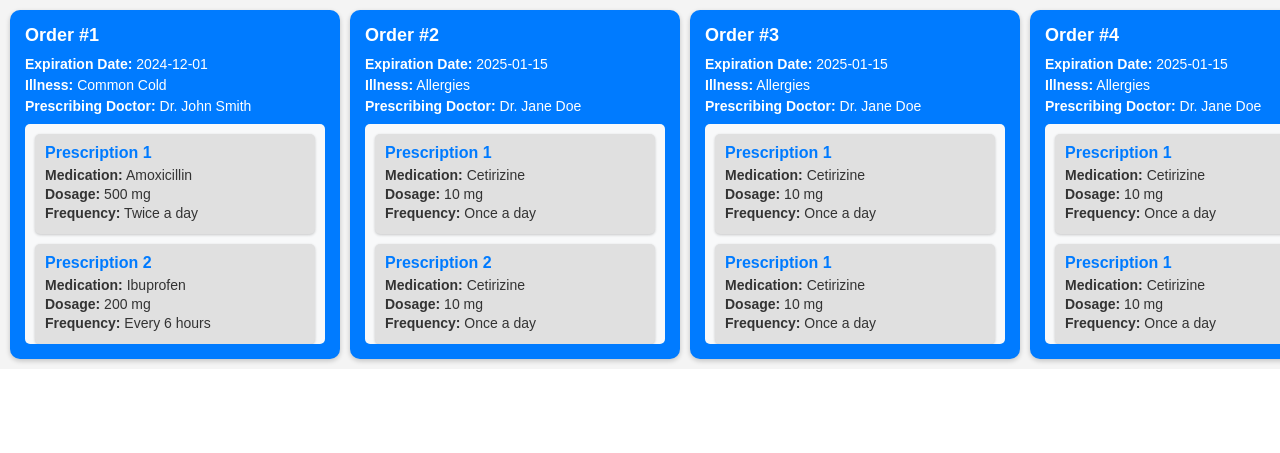
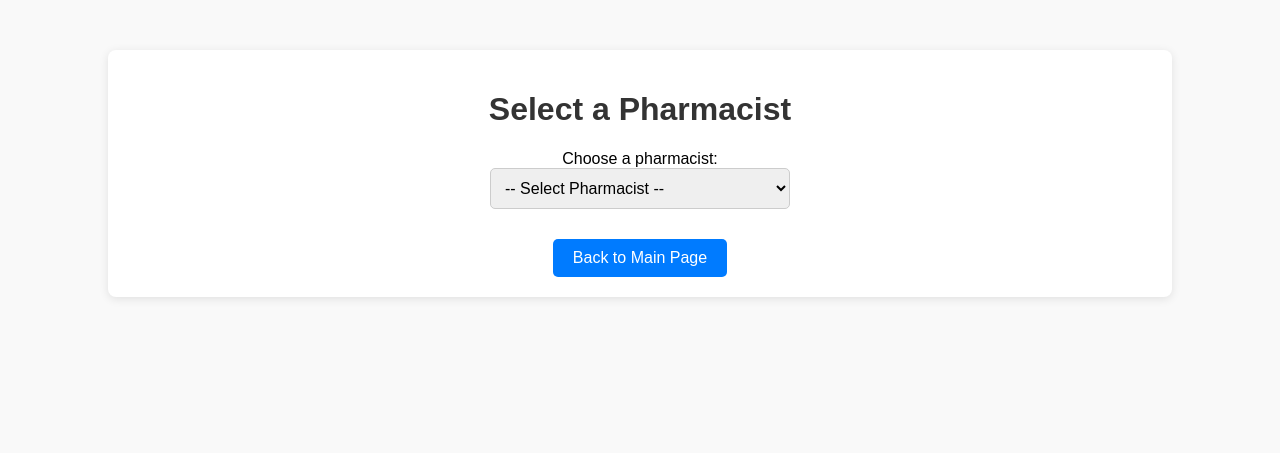
Before and after one commit to Khushi-12/Breaking_DBMS, a Flask app: page /user_setting in a window 1280 px wide. Shown: the top 453 px of the page. Run offline with Flask 3, Linux system fonts and the light colour scheme; data comes from the database, SQL or seed files in the repository.

Commit message:
final fixes

```diff
--- a/app.py
+++ b/app.py
@@ -63,8 +63,7 @@ def get_meds():
         return jsonify(meds)
     finally:
         con.close()
-    meds = con.query("SELECT * FROM chemical_database.medication order by scientific_name;")
-    return jsonify(meds)
+
 
 
 def addDashesToPhoneNumber(number: str):
@@ -171,6 +170,7 @@ def get_doctor_info():
 
 @app.route('/get_medication_info', methods=['GET'])
 def get_medication_info():
+    con =get_con()
     med_id = request.args.get('id')
 
     med = con.query(f"SELECT * FROM chemical_database.medication med WHERE med.scientific_name = '{med_id}';")
@@ -179,7 +179,7 @@ def get_medication_info():
 
     chemicals = con.query(f"SELECT * FROM medication med JOIN composed_of cof ON med.scientific_name = cof.scientific_name JOIN chemical che ON cof.chemical_scientific_name = che.scientific_name WHERE med.scientific_name = '{med_id}';")
 
-    med = med[0]
+    med =med[0]
     med["uses"] = uses
 
     for chemInd in range(len(chemicals)):
@@ -192,6 +192,7 @@ def get_medication_info():
 
 
     return jsonify(med)
+
 
 @app.route('/get_pharmacists', methods=['GET'])
 def get_pharmacy():
--- a/templates/pharmacist_profile.html
+++ b/templates/pharmacist_profile.html
@@ -3,245 +3,192 @@
 <head>
     <meta charset="UTF-8">
     <meta name="viewport" content="width=device-width, initial-scale=1.0">
-    <title>Orders with Prescription Details</title>
+    <title>Dynamic Pharmacist Profile</title>
     <style>
         body {
+            margin: 0;
             font-family: Arial, sans-serif;
-            margin: 0;
-            padding: 0;
+            background-color: #f9f9f9;
         }
 
-        .scroll-container {
-            display: flex;
-            overflow-x: auto;
-            padding: 10px;
-            gap: 10px; /* Space between orders */
-            background-color: #f4f4f4;
+        .container {
+            width: 80%;
+            margin: 50px auto;
+            padding: 20px;
+            background-color: white;
+            box-shadow: 0 2px 10px rgba(0, 0, 0, 0.1);
+            border-radius: 8px;
         }
 
-        .scroll-container::-webkit-scrollbar {
-            height: 10px;
+        h1 {
+            text-align: center;
+            color: #333;
         }
 
-        .scroll-container::-webkit-scrollbar-thumb {
-            background-color: #007bff;
-            border-radius: 5px;
+        .dropdown-container {
+            display: flex;
+            flex-direction: column;
+            align-items: center;
+            margin-top: 20px;
         }
 
-        .scroll-container::-webkit-scrollbar-track {
-            background-color: #ddd;
+        select {
+            padding: 10px;
+            width: 300px;
+            border: 1px solid #ccc;
+            border-radius: 5px;
+            font-size: 16px;
         }
 
-        .box {
-            min-width: 300px;
-            padding: 15px;
-            background-color: #007bff;
-            color: white;
-            border-radius: 10px;
-            text-align: left;
-            box-shadow: 0 2px 5px rgba(0, 0, 0, 0.2);
-            flex-shrink: 0;
+        .info-container {
+            margin-top: 30px;
+            text-align: center;
         }
 
-        .box h3 {
-            margin: 0 0 10px;
-            font-size: 18px;
+        .info-card {
+            display: inline-block;
+            padding: 20px;
+            border: 1px solid #ccc;
+            border-radius: 8px;
+            background-color: #f8f9fa;
+            box-shadow: 0 2px 5px rgba(0, 0, 0, 0.1);
+            margin: 10px;
         }
 
-        .box p {
-            margin: 5px 0;
-            font-size: 14px;
-        }
-
-        .box .prescription-container {
-            margin-top: 10px;
-            max-height: 200px;
-            overflow-y: auto;
-            background-color: #f8f9fa;
-            padding: 10px;
-            border-radius: 5px;
-        }
-
-        .box .prescription-container::-webkit-scrollbar {
-            width: 8px;
-        }
-
-        .box .prescription-container::-webkit-scrollbar-thumb {
-            background-color: #007bff;
-            border-radius: 4px;
-        }
-
-        .box .prescription-container::-webkit-scrollbar-track {
-            background-color: #ddd;
-        }
-
-        .prescription-box {
-            background-color: #e0e0e0;
-            color: #333;
-            padding: 10px;
-            margin-bottom: 10px;
-            border-radius: 5px;
-            box-shadow: 0 1px 3px rgba(0, 0, 0, 0.2);
-        }
-
-        .prescription-box:last-child {
-            margin-bottom: 0;
-        }
-
-        .prescription-box h4 {
-            margin: 0 0 5px;
-            font-size: 16px;
+        .info-card h2 {
+            margin: 0 0 10px;
             color: #007bff;
         }
 
-        .prescription-box p {
-            margin: 3px 0;
-            font-size: 14px;
+        .info-card p {
+            margin: 5px 0;
+            color: #555;
+        }
+
+        .back-button {
+            margin-top: 20px;
+            display: flex;
+            justify-content: center;
+        }
+
+        .back-button button {
+            padding: 10px 20px;
+            font-size: 16px;
+            background-color: #007bff;
+            color: white;
+            border: none;
+            border-radius: 5px;
+            cursor: pointer;
+        }
+
+        .back-button button:hover {
+            background-color: #0056b3;
         }
     </style>
 </head>
 <body>
-    <div class="scroll-container">
-        <!-- Order boxes go here -->
-        <div class="box">
-            <h3>Order #1</h3>
-            <p><strong>Expiration Date:</strong> 2024-12-01</p>
-            <p><strong>Illness:</strong> Common Cold</p>
-            <p><strong>Prescribing Doctor:</strong> Dr. John Smith</p>
-            <div class="prescription-container">
-                <div class="prescription-box">
-                    <h4>Prescription 1</h4>
-                    <p><strong>Medication:</strong> Amoxicillin</p>
-                    <p><strong>Dosage:</strong> 500 mg</p>
-                    <p><strong>Frequency:</strong> Twice a day</p>
-                </div>
-                <div class="prescription-box">
-                    <h4>Prescription 2</h4>
-                    <p><strong>Medication:</strong> Ibuprofen</p>
-                    <p><strong>Dosage:</strong> 200 mg</p>
-                    <p><strong>Frequency:</strong> Every 6 hours</p>
-                </div>
-            </div>
+    <div class="container">
+        <h1>Select a Pharmacist</h1>
+        <div class="dropdown-container">
+            <label for="pharmacist-dropdown">Choose a pharmacist:</label>
+            <select id="pharmacist-dropdown">
+                <!-- Dropdown will be dynamically populated -->
+            </select>
         </div>
 
-        <div class="box">
-            <h3>Order #2</h3>
-            <p><strong>Expiration Date:</strong> 2025-01-15</p>
-            <p><strong>Illness:</strong> Allergies</p>
-            <p><strong>Prescribing Doctor:</strong> Dr. Jane Doe</p>
-            <div class="prescription-container">
-                <div class="prescription-box">
-                    <h4>Prescription 1</h4>
-                    <p><strong>Medication:</strong> Cetirizine</p>
-                    <p><strong>Dosage:</strong> 10 mg</p>
-                    <p><strong>Frequency:</strong> Once a day</p>
-                </div>
-                <div class="prescription-box">
-                    <h4>Prescription 2</h4>
-                    <p><strong>Medication:</strong> Cetirizine</p>
-                    <p><strong>Dosage:</strong> 10 mg</p>
-                    <p><strong>Frequency:</strong> Once a day</p>
-                </div>
-                <div class="prescription-box">
-                    <h4>Prescription 3</h4>
-                    <p><strong>Medication:</strong> Cetirizine</p>
-                    <p><strong>Dosage:</strong> 10 mg</p>
-                    <p><strong>Frequency:</strong> Once a day</p>
-                </div>
-            </div>
+        <div class="info-container" id="info-container">
+            <!-- Info cards will be dynamically updated here -->
         </div>
 
-        <div class="box">
-            <h3>Order #3</h3>
-            <p><strong>Expiration Date:</strong> 2025-01-15</p>
-            <p><strong>Illness:</strong> Allergies</p>
-            <p><strong>Prescribing Doctor:</strong> Dr. Jane Doe</p>
-            <div class="prescription-container">
-                <div class="prescription-box">
-                    <h4>Prescription 1</h4>
-                    <p><strong>Medication:</strong> Cetirizine</p>
-                    <p><strong>Dosage:</strong> 10 mg</p>
-                    <p><strong>Frequency:</strong> Once a day</p>
-                </div>
-                <div class="prescription-box">
-                    <h4>Prescription 1</h4>
-                    <p><strong>Medication:</strong> Cetirizine</p>
-                    <p><strong>Dosage:</strong> 10 mg</p>
-                    <p><strong>Frequency:</strong> Once a day</p>
-                </div>
-            </div>
+        <div class="back-button">
+            <button onclick="goBack()">Back to Main Page</button>
         </div>
+    </div>
 
-        <div class="box">
-            <h3>Order #4</h3>
-            <p><strong>Expiration Date:</strong> 2025-01-15</p>
-            <p><strong>Illness:</strong> Allergies</p>
-            <p><strong>Prescribing Doctor:</strong> Dr. Jane Doe</p>
-            <div class="prescription-container">
-                <div class="prescription-box">
-                    <h4>Prescription 1</h4>
-                    <p><strong>Medication:</strong> Cetirizine</p>
-                    <p><strong>Dosage:</strong> 10 mg</p>
-                    <p><strong>Frequency:</strong> Once a day</p>
-                </div>
-                <div class="prescription-box">
-                    <h4>Prescription 1</h4>
-                    <p><strong>Medication:</strong> Cetirizine</p>
-                    <p><strong>Dosage:</strong> 10 mg</p>
-                    <p><strong>Frequency:</strong> Once a day</p>
-                </div>
-                <div class="prescription-box">
-                    <h4>Prescription 1</h4>
-                    <p><strong>Medication:</strong> Cetirizine</p>
-                    <p><strong>Dosage:</strong> 10 mg</p>
-                    <p><strong>Frequency:</strong> Once a day</p>
-                </div>
-                <div class="prescription-box">
-                    <h4>Prescription 1</h4>
-                    <p><strong>Medication:</strong> Cetirizine</p>
-                    <p><strong>Dosage:</strong> 10 mg</p>
-                    <p><strong>Frequency:</strong> Once a day</p>
-                </div>
-            </div>
-        </div>
+    <script>
+        // Function to navigate back to the main page
+        function goBack() {
+            window.location.href = '/user'; // Replace '/' with the main page URL
+        }
 
-        <div class="box">
-            <h3>Order #5</h3>
-            <p><strong>Expiration Date:</strong> 2025-01-15</p>
-            <p><strong>Illness:</strong> Allergies</p>
-            <p><strong>Prescribing Doctor:</strong> Dr. Jane Doe</p>
-            <div class="prescription-container">
-                <div class="prescription-box">
-                    <h4>Prescription 1</h4>
-                    <p><strong>Medication:</strong> Cetirizine</p>
-                    <p><strong>Dosage:</strong> 10 mg</p>
-                    <p><strong>Frequency:</strong> Once a day</p>
-                </div>
-            </div>
-        </div>
+        // Function to fetch pharmacist names and populate the dropdown
+        async function loadPharmacists() {
+            try {
+                const response = await fetch('/get_pharmacists'); // Replace with your backend API endpoint
+                if (!response.ok) throw new Error("Failed to fetch pharmacists");
 
-        <div class="box">
-            <h3>Order #6</h3>
-            <p><strong>Expiration Date:</strong> 2025-01-15</p>
-            <p><strong>Illness:</strong> Allergies</p>
-            <p><strong>Prescribing Doctor:</strong> Dr. Jane Doe</p>
-            <div class="prescription-container">
-                <div class="prescription-box">
-                    <h4>Prescription 1</h4>
-                    <p><strong>Medication:</strong> Cetirizine</p>
-                    <p><strong>Dosage:</strong> 10 mg</p>
-                    <p><strong>Frequency:</strong> Once a day</p>
-                </div>
-                <div class="prescription-box">
-                    <h4>Prescription 1</h4>
-                    <p><strong>Medication:</strong> Cetirizine</p>
-                    <p><strong>Dosage:</strong> 10 mg</p>
-                    <p><strong>Frequency:</strong> Once a day</p>
-                </div>
-            </div>
-        </div>
+                const pharmacists = await response.json(); // Expected format: [{first_name: "Gabby", last_name: "Dipollito"}, ...]
 
+                const dropdown = document.getElementById("pharmacist-dropdown");
+                dropdown.innerHTML = '<option value="">-- Select Pharmacist --</option>'; // Reset dropdown
 
-    </div>
+                // Populate dropdown with fetched data
+                pharmacists.forEach(pharmacist => {
+                    const option = document.createElement("option");
+                    option.value = `${pharmacist.first_name} ${pharmacist.last_name}`;
+                    option.textContent = `${pharmacist.first_name} ${pharmacist.last_name}`;
+                    dropdown.appendChild(option);
+                });
+
+            } catch (error) {
+                console.error("Error loading pharmacists:", error);
+            }
+        }
+
+        // Function to fetch details for the selected pharmacist
+        async function loadPharmacistDetails(selectedPharmacist) {
+            try {
+                const response = await fetch(`/get_pharmacist_details?name=${encodeURIComponent(selectedPharmacist)}`);
+                if (!response.ok) throw new Error("Failed to fetch pharmacist details");
+
+                const data = await response.json();
+                const infoContainer = document.getElementById("info-container");
+
+                // Clear previous data
+                infoContainer.innerHTML = "";
+
+                // Display data
+                data.forEach(row => {
+                    const storeCard = `
+                        <div class="info-card">
+                            <h2>Pharmacy Store</h2>
+                            <p><strong>Name:</strong> ${row.pharmacy_store_name}</p>
+                            <p><strong>Address:</strong> ${row.pharmacy_store_address_street_name} ${row.pharmacy_store_address_street_num}</p>
+                            <p><strong>City:</strong> ${row.pharmacy_address_town}</p>
+                            <p><strong>State:</strong> ${row.pharmacy_address_state}</p>
+                            <p><strong>Zip Code:</strong> ${row.pharmacy_address_zipcode}</p>
+                        </div>
+                    `;
+
+                    const certificationCard = `
+                        <div class="info-card">
+                            <h2>${row.certification_name}</h2>
+                            <p><strong>Institution:</strong> ${row.institution}</p>
+                            <p><strong>Expiration Date:</strong> ${row.expiration_date}</p>
+                        </div>
+                    `;
+
+                    infoContainer.innerHTML += storeCard + certificationCard;
+                });
+
+            } catch (error) {
+                console.error("Error loading pharmacist details:", error);
+                document.getElementById("info-container").innerHTML = "<p>Failed to load details. Please try again later.</p>";
+            }
+        }
+
+        // Event listener for dropdown change
+        document.getElementById("pharmacist-dropdown").addEventListener("change", function () {
+            const selectedPharmacist = this.value;
+            if (selectedPharmacist) {
+                loadPharmacistDetails(selectedPharmacist); // Fetch and display details for the selected pharmacist
+            } else {
+                document.getElementById("info-container").innerHTML = ""; // Clear details if no pharmacist is selected
+            }
+        });
+
+        // Load pharmacists on page load
+        document.addEventListener("DOMContentLoaded", loadPharmacists);
+    </script>
 </body>
 </html>
```
Also changed, not shown: static/js/medical.js (+37 -3 lines).
